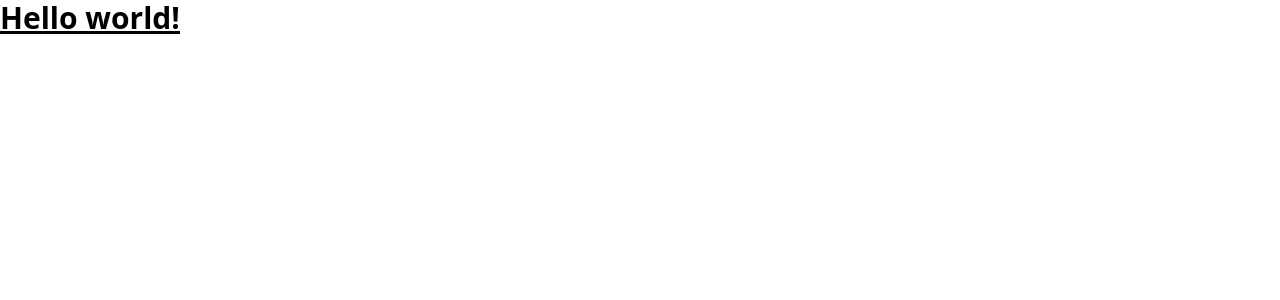
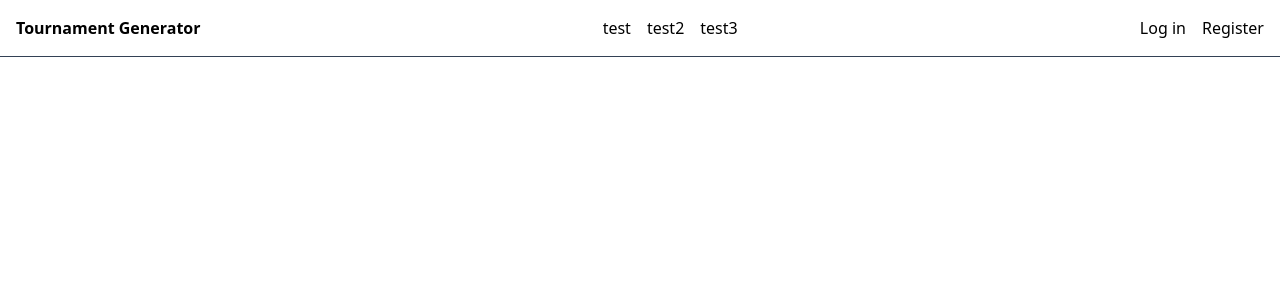
Before and after one commit to Eryk13/TMS, an Angular app in the folder web-app/: page / in a window 1280 px wide. Shown: the top 300 px of the page. Built offline with nearby package versions, Linux system fonts and the light colour scheme.

Commit message:
add nav bar

```diff
--- a/web-app/src/app/app.component.html
+++ b/web-app/src/app/app.component.html
@@ -1,3 +1,19 @@
-<h1 class="text-3xl font-bold underline">
-  Hello world!
-</h1>
+<nav class="flex justify-between p-4 border-b border-slate-700">
+  <a class="font-bold" [routerLink]="['/']">Tournament Generator</a>
+  <ul class="flex gap-4 text-inherit ">
+    <li>
+      <a class="hover:text-slate-400" [routerLink]="['/']">test</a>
+    </li>
+    <li>
+      <a class="hover:text-slate-400" [routerLink]="['/']">test2</a>
+    </li>
+    <li>
+      <a class="hover:text-slate-400" [routerLink]="['/']">test3</a>
+    </li>
+  </ul>
+  <div class="flex gap-4">
+    <button class="text-inherit hover:text-slate-400">Log in</button>
+    <button class="text-inherit hover:text-slate-400">Register</button>
+  </div>
+</nav>
+<router-outlet></router-outlet>
--- a/web-app/src/app/app.component.ts
+++ b/web-app/src/app/app.component.ts
@@ -1,11 +1,11 @@
 import { Component } from '@angular/core';
 import { CommonModule } from '@angular/common';
-import { RouterOutlet } from '@angular/router';
+import { RouterModule, RouterOutlet } from '@angular/router';
 
 @Component({
   selector: 'app-root',
   standalone: true,
-  imports: [CommonModule, RouterOutlet],
+  imports: [CommonModule, RouterOutlet, RouterModule],
   templateUrl: './app.component.html',
   styleUrl: './app.component.css'
 })
--- a/web-app/src/index.html
+++ b/web-app/src/index.html
@@ -7,7 +7,7 @@
   <meta name="viewport" content="width=device-width, initial-scale=1">
   <link rel="icon" type="image/x-icon" href="favicon.ico">
 </head>
-<body>
+<body class="">
   <app-root></app-root>
 </body>
 </html>
```
